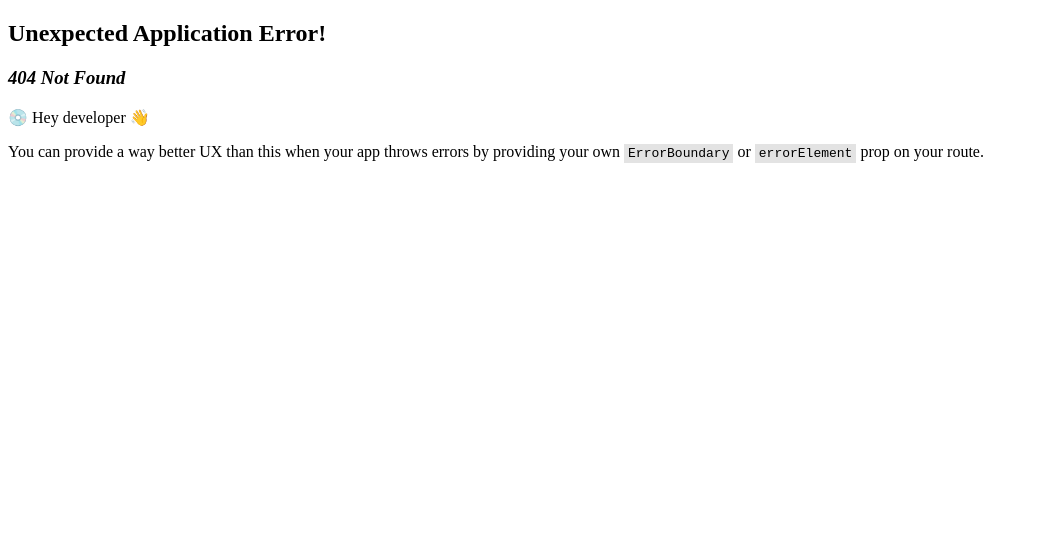
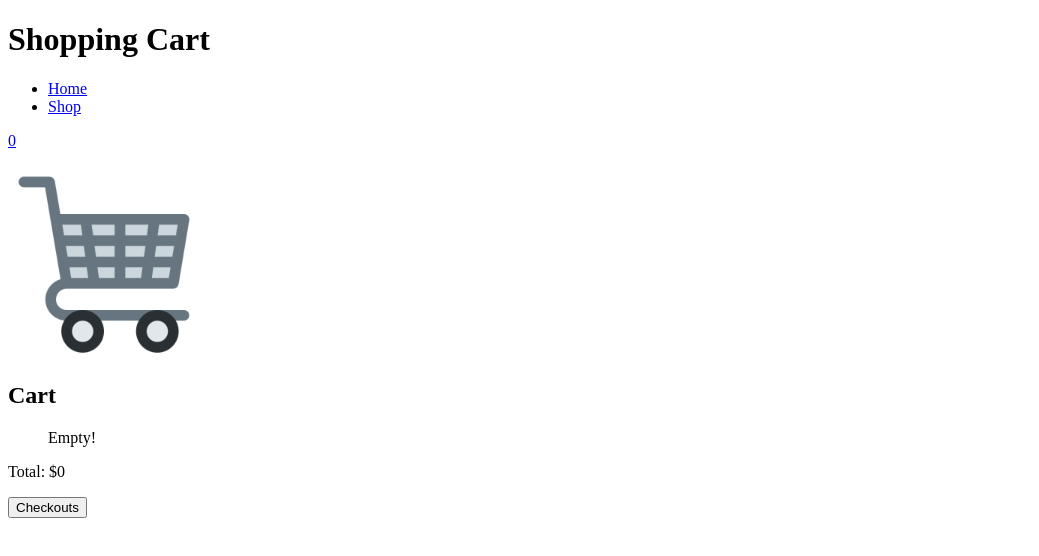
Before and after one commit to cobbland/shopping-cart, a React (Vite) app: page /cart in a window 1280 px wide. Before the commit this address had no page. Shown: the top 556 px of the page, without its empty margins (0-1039 px from the left). Built offline with nearby package versions, Linux system fonts and the light colour scheme.

Commit message:
Start cart page

```diff
--- a/src/App.jsx
+++ b/src/App.jsx
@@ -5,27 +5,31 @@ import Nav from "./components/Nav";
 export default function App() {
   const [cart, setCart] = useState([])
   const [number, setNumber] = useState(0);
+  const [total, setTotal] = useState(0);
 
   function handleAddItem(name, cost, id, amount = 1) {
     let newCart = [...cart];
     let found = newCart.find(obj => obj.key === id);
     let newNum = 0;
+    let newTotal = 0;
     if (found) {
       found.count += amount;
     } else {
       newCart = [...cart, {title: name, price: cost, key: id, count: amount}];
     }
     for (const obj of newCart) {
-      console.log(obj);
       newNum += obj.count;
-      console.log(newNum)
+      newTotal += obj.price * obj.count;
     }
     setNumber(newNum);
+    setTotal(newTotal.toFixed(2));
     setCart(newCart);
   }
 
   const sharedData = {
     onAddItem: handleAddItem,
+    cartContents: cart,
+    cartTotal: total,
   }
 
   return (
--- a/src/components/Card.jsx
+++ b/src/components/Card.jsx
@@ -1,5 +1,5 @@
 import { useState } from "react";
-import { useOutletContext } from "react-router-dom"
+import { useOutletContext } from "react-router-dom";
 
 export default function Card(props) {
     const [count, setCount] = useState(1);
@@ -32,6 +32,8 @@ export default function Card(props) {
         const num = parseInt(cleanedValue, 10);
         if (!num) {
             setCount(0)
+        } else if (num > 99) {
+            setCount(99);
         } else {
             setCount(num);
         }
--- a/src/components/Cart.jsx
+++ b/src/components/Cart.jsx
@@ -1,3 +1,18 @@
+import { useOutletContext } from "react-router-dom";
+
 export default function Cart() {
-    return <p>Cart!</p>
+    const { cartContents, cartTotal } = useOutletContext();
+
+    return (
+        <div>
+            <h2>Cart</h2>
+            <ul>
+                {cartContents.length > 0 ? cartContents.map((item) => (
+                    <li key={item.key}>{item.title} | {item.count} | ${(item.price * item.count).toFixed(2)}</li>
+                )) : <p>Empty!</p>}
+            </ul>
+            <p>Total: ${cartTotal}</p>
+            <button>Checkouts</button>
+        </div>
+    )
 }
--- a/src/components/Nav.jsx
+++ b/src/components/Nav.jsx
@@ -12,7 +12,9 @@ export default function Nav(props) {
                     <Link to="shop">Shop</Link>
                 </li>
             </ul>
-            <SmallCart number={props.number} />
+            <Link to="cart">
+                <SmallCart number={props.number} />
+            </Link>
         </div>
     )
 }
--- a/src/route.jsx
+++ b/src/route.jsx
@@ -1,6 +1,7 @@
 import App from './App.jsx';
 import Home from "./components/Home";
 import Shop from './components/Shop.jsx';
+import Cart from './components/Cart.jsx';
 
 const route = [
   {
@@ -19,6 +20,10 @@ const route = [
         path: "shop",
         element: <Shop />,
       },
+      {
+        path: "cart",
+        element: <Cart />,
+      },
     ]
   },
 ]
```
